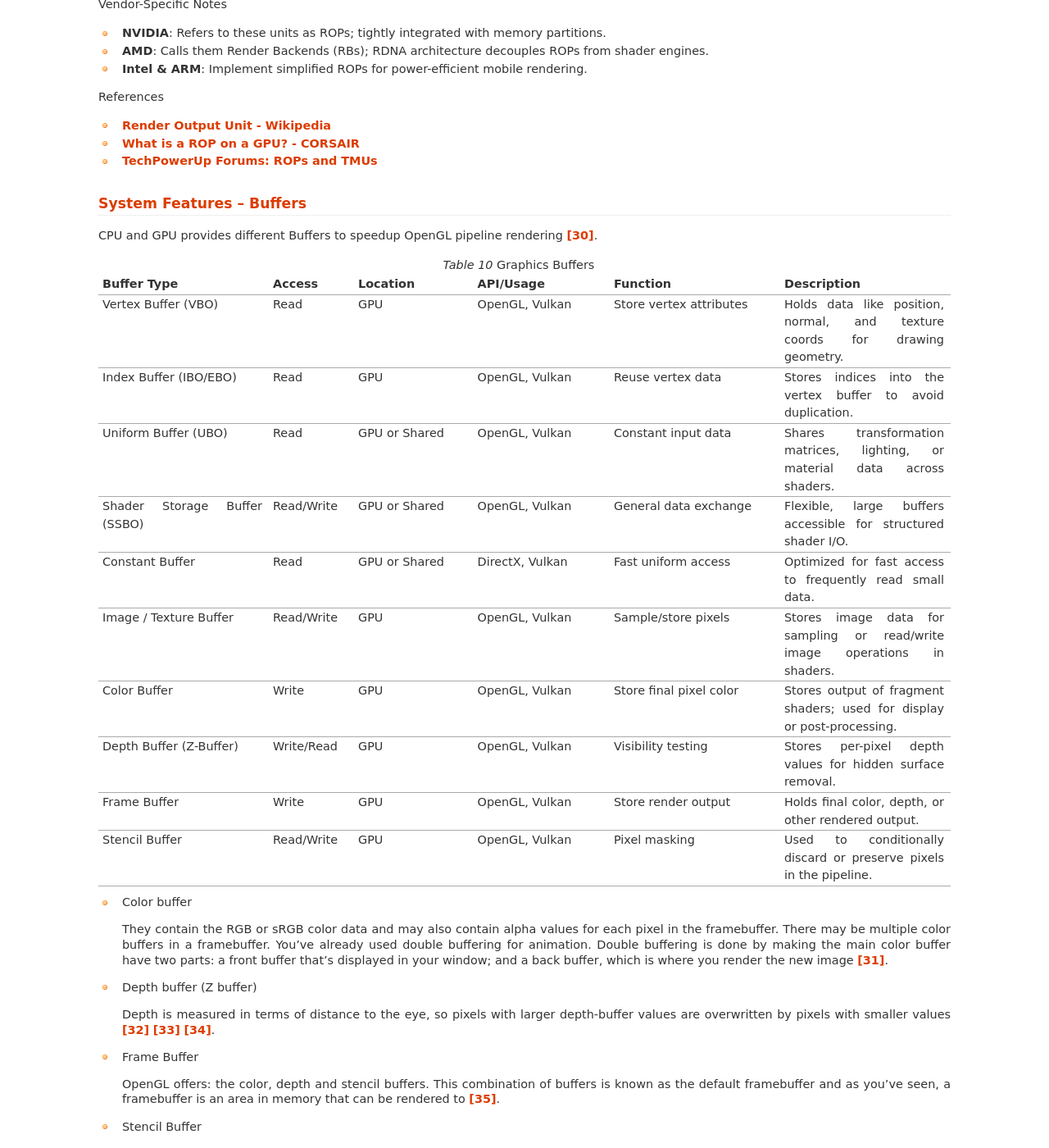
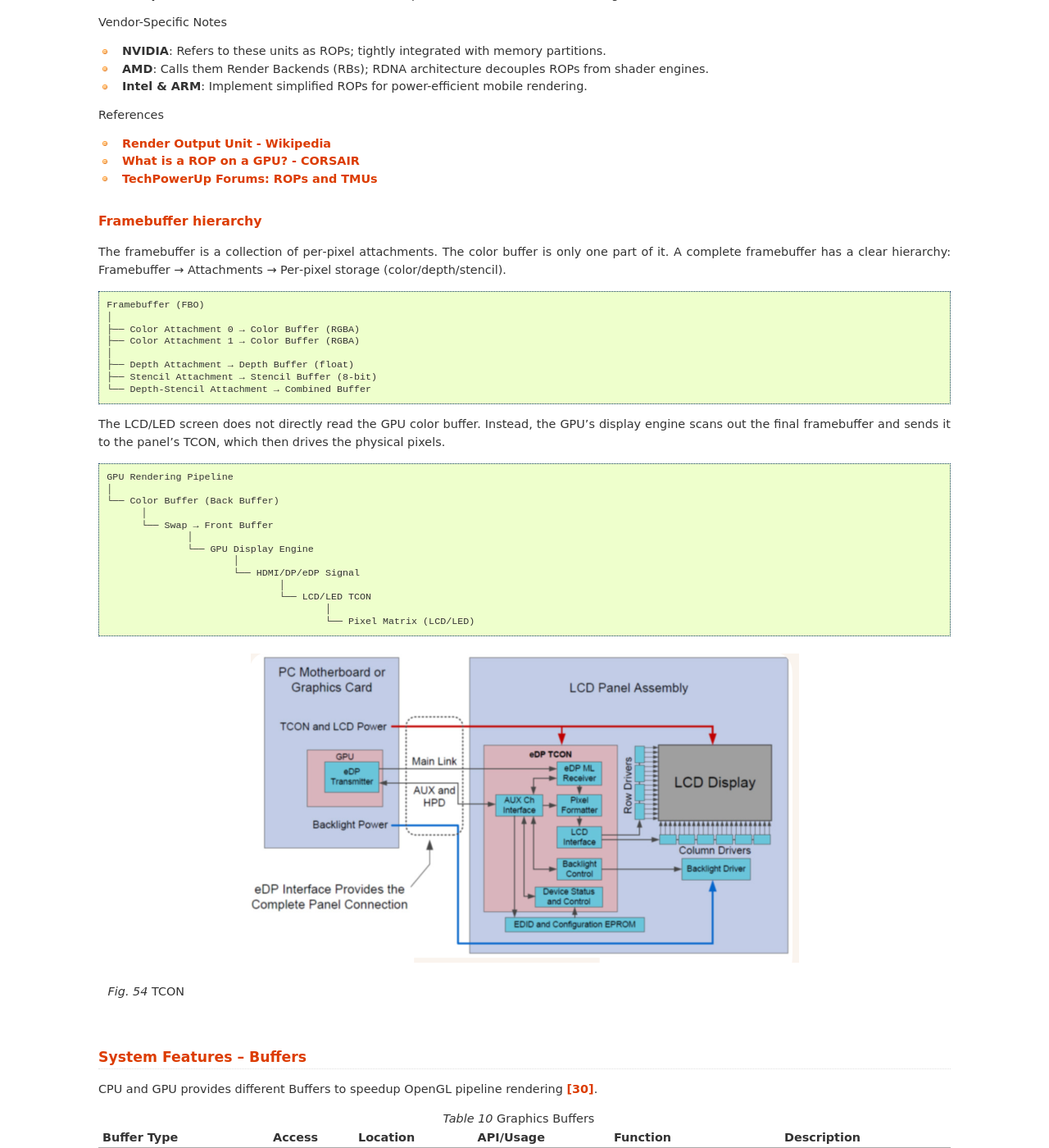
Before and after one commit to Jonathan2251/gpu, a Sphinx documentation site: the page built from source/hw.rst, in a window 1280 px wide and 1400 px high, scrolled down 29088 px. Shown: the whole window at 82% size. Built offline with Sphinx 7.4.7, drawn with Linux system fonts in a browser that asks for light colours; some of the changed text lies outside the part shown.

Commit message:
opengl.rst: refine section '3D Rendering'. hw.rst: add section 'Framebuffer hierarchy'

```diff
--- a/source/hw.rst
+++ b/source/hw.rst
@@ -1761,6 +1761,54 @@ References
   <https://www.corsair.com/us/en/explorer/gamer/gaming-pcs/what-is-a-rop-on-a-gpu/>`_
 - `TechPowerUp Forums: ROPs and TMUs
   <https://www.techpowerup.com/forums/threads/rops-and-tmus-what-is-it.227596/>`_
+
+
+Framebuffer hierarchy
+*********************
+
+The framebuffer is a collection of per‑pixel attachments.
+The color buffer is only one part of it.
+A complete framebuffer has a clear hierarchy: Framebuffer → Attachments →
+Per‑pixel storage (color/depth/stencil).
+
+.. code-block:: text
+
+   Framebuffer (FBO)
+   │
+   ├── Color Attachment 0 → Color Buffer (RGBA)
+   ├── Color Attachment 1 → Color Buffer (RGBA)
+   │
+   ├── Depth Attachment → Depth Buffer (float)
+   ├── Stencil Attachment → Stencil Buffer (8-bit)
+   └── Depth-Stencil Attachment → Combined Buffer
+
+The LCD/LED screen does not directly read the GPU color buffer.
+Instead, the GPU’s display engine scans out the final framebuffer and sends
+it to the panel’s TCON, which then drives the physical pixels.
+
+.. code-block:: text
+
+   GPU Rendering Pipeline
+   │
+   └── Color Buffer (Back Buffer)
+         │
+         └── Swap → Front Buffer
+                 │
+                 └── GPU Display Engine
+                         │
+                         └── HDMI/DP/eDP Signal
+                                 │
+                                 └── LCD/LED TCON
+                                         │
+                                         └── Pixel Matrix (LCD/LED)
+
+.. _tcon:
+.. figure:: ../Fig/hw/tcon.png
+  :align: center
+  :scale: 50 %
+
+  TCON
+
 
 System Features -- Buffers
 --------------------------
```
Also changed, not shown: source/opengl.rst (+26 -5 lines), Fig/hw/tcon.png (added), 1 other file.
